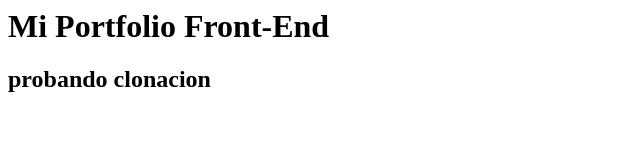
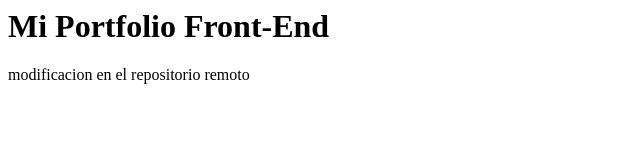
Before and after one commit to nicof22/PortfolioFrontend, a plain HTML site: page index.html in a window 1280 px wide. Shown: the whole page, without its empty margins (0-640 px from the left). Drawn offline with Linux system fonts and the light colour scheme.

Commit message:
Update index.html

```diff
--- a/index.html
+++ b/index.html
@@ -1,2 +1,4 @@
 <h1>Mi Portfolio Front-End</h1>
-<h2>probando clonacion</h2>
+
+
+<p> modificacion en el repositorio remoto</p>
```
